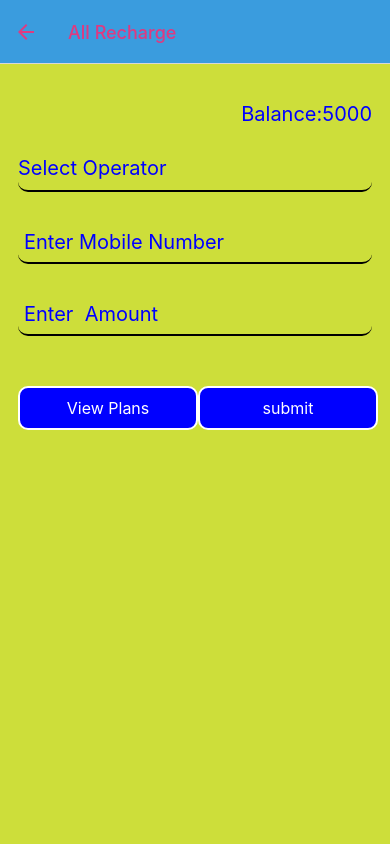
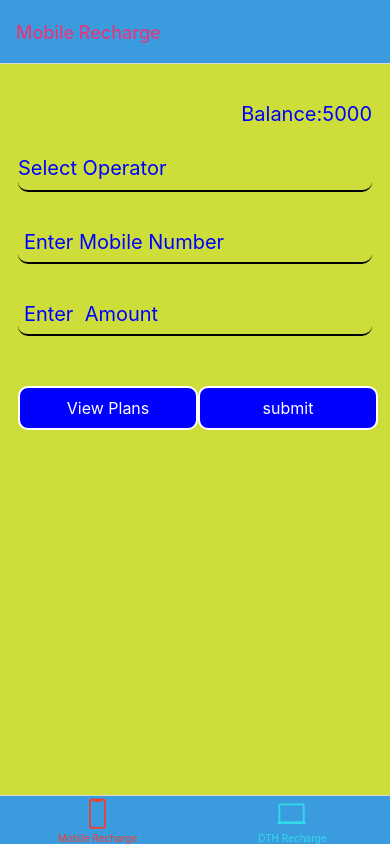
Before and after one commit to HariDeveloper1999/recharge-native, a React Native app: screen /Recharge in a window 390 px wide. Built offline with nearby package versions, Linux system fonts and the light colour scheme.

Commit message:
implimenting bottom tabs and dth recharge

```diff
--- a/App.js
+++ b/App.js
@@ -7,10 +7,36 @@ import Login from "./screens/Login";
 import Signup from "./screens/Signup";
 import Recharge from "./screens/Recharge";
 import Plans from './screens/Plans';
+import { createBottomTabNavigator } from '@react-navigation/bottom-tabs';
+import {Ionicons} from "@expo/vector-icons"
+
 
 
 export default function App() {
   const Stack=createNativeStackNavigator();
+  const Tab=createBottomTabNavigator();
+
+  const HandleBottomTabNavigator=()=>{
+    return(
+    <Tab.Navigator
+    screenOptions={{
+      contentStyle:{backgroundColor:"#cdde3a"},
+      headerStyle:{backgroundColor:'#3a9cde'},
+      headerTintColor:'#de3a81',
+      tabBarActiveTintColor:'#eb4034',
+      tabBarInactiveTintColor:'#34d8eb',
+      tabBarStyle: {
+        backgroundColor: '#3a9cde',
+      },
+
+    }}
+
+    >
+       <Tab.Screen  name="Mobile Recharge" component={Recharge} options={{tabBarIcon:({color,size})=><Ionicons name="phone-portrait-outline" color={color} size={30}/>}}/>
+       <Tab.Screen name="DTH Recharge" component={Recharge} options={{tabBarIcon:({color,size})=><Ionicons name="laptop-outline" color={color} size={30}/>}}/>
+    </Tab.Navigator>
+    )
+  }
 
   return (
     <>
@@ -27,7 +53,7 @@ export default function App() {
        >
            <Stack.Screen name="Login" component={Login} options={{title:"Login Here"}}/>
            <Stack.Screen name="Signup" component={Signup} options={{title:"Signup Here"}}/>
-           <Stack.Screen name="Recharge" component={Recharge} options={{title:"All Recharge"}}/>
+           <Stack.Screen name="Recharge" component={HandleBottomTabNavigator} options={{headerShown:false}}/>
            <Stack.Screen name="Plans" component={Plans} options={{title:"Recharge Plans"}}/>
        </Stack.Navigator>
        </NavigationContainer>
--- a/components/Input.js
+++ b/components/Input.js
@@ -19,8 +19,8 @@ export default function Input(props){
         <>
           {
             type == "password" &&
-            <Pressable style={styles.absStyle} onPress={iconHandler}>
-            <Ionicons name={isSecure ? "eye-off-outline" :"eye-outline"} size={30} />
+            <Pressable style={{position:'relative'}}  onPress={iconHandler}>
+            <Ionicons style={styles.absStyle} name={isSecure ? "eye-off-outline" :"eye-outline"} size={30} />
             </Pressable>
           }
         </>
@@ -42,9 +42,9 @@ const styles=StyleSheet.create({
 
   },
   absStyle:{
-    position:'relative',
+    position:'absolute',
     top:-40,
-    left:300,
+    left:330,
 
 
   }
--- a/components/dropDown.js
+++ b/components/dropDown.js
@@ -1,8 +1,7 @@
 import { View,TextInput, FlatList,StyleSheet,Text, Pressable, ScrollView } from "react-native";
-import { OPERATOR_DATA } from "../constants/data";
 import { useEffect, useState } from "react";
 
-export default function DropDown({data,placeholder,listActive,listActivehandler,pressHandler,selectedval}){
+export default function DropDown({listData,placeholder,listActive,listActivehandler,pressHandler,selectedval}){
 
    const[textValue,setTextValue]=useState("");
    const [filterData,setFilterData]=useState([])
@@ -11,7 +10,7 @@ export default function DropDown({data,placeholder,listActive,listActivehandler,
    useEffect(()=>{
       if(textValue.length > 0){
          let converrtedValue=textValue.toLowerCase();
-        let data= OPERATOR_DATA.filter((item)=>item.value.includes(converrtedValue))
+        let data= listData?.filter((item)=>item.value.includes(converrtedValue))
 
         setFilterData(data?.length > 0 && data)
 
@@ -65,7 +64,7 @@ return(
     <View style={styles.dataContainer} onPress={()=>{listActivehandler(false)}}>
       <TextInput value={textValue} onChangeText={changeHandler} style={styles.search}   placeholder={"Search"} />
         <FlatList
-           data={textValue.length > 0 && filterData?.length > 0 ? filterData : OPERATOR_DATA}
+           data={textValue.length > 0 && filterData?.length > 0 ? filterData :listData}
            keyExtractor={(item)=>item.id}
            renderItem={(item)=>renderItem(item)}
 
--- a/constants/data.js
+++ b/constants/data.js
@@ -44,6 +44,28 @@ export const OPERATOR_DATA=[
   }
 ]
 
+export const DTH_DATA=[
+  {
+    id:0,
+    label:"SUN DTH",
+    value:'sun dth'
+
+  },
+  {
+    id:1,
+    label:"Airtel DTH",
+    value:'airtel dth'
+
+  },
+  {
+    id:2,
+    label:"Videocon",
+    value:"videocon"
+
+  },
+
+]
+
 export const RECHARGE_PLANS=[
   {
     id:0,
--- a/package.json
+++ b/package.json
@@ -9,6 +9,7 @@
     "web": "expo start --web"
   },
   "dependencies": {
+    "@react-navigation/bottom-tabs": "^6.5.11",
     "@react-navigation/native-stack": "^6.9.17",
     "@react-navigation/stack": "^6.3.20",
     "expo": "~49.0.15",
--- a/screens/Recharge.js
+++ b/screens/Recharge.js
@@ -4,6 +4,7 @@ import { useEffect, useState } from "react"
 import Input from "../components/Input";
 import Btn from "../components/btn";
 import { Alert } from "react-native";
+import { OPERATOR_DATA, DTH_DATA } from "../constants/data";
 
 
 
@@ -17,7 +18,6 @@ export default function Recharge({route,navigation}){
     const [mobNum,setMobnum]=useState("");
     const [rechargeData,setrechargeData]=useState([]);
     const [bal,setBal]=useState(5000)
-
 
     const pressHandler=(value)=>{
         setSelectedVal(value)
@@ -44,7 +44,7 @@ export default function Recharge({route,navigation}){
             if(amountVal <= bal){
 
             Alert.alert(
-                `Your ${mobNum} Sim is Recharged Successfully`,
+                `Your ${mobNum} is Recharged Successfully`,
                  `You Recharged plan amount is ${amount || route?.params?.amount}`,
             )
 
@@ -99,7 +99,8 @@ export default function Recharge({route,navigation}){
 
     return(
         <>
-        <View style={styles.container}>
+        <View style={styles.bg} >
+          <View style={styles.container}>
             <View style={styles.balanceContainer}>
               <Text style={styles.balance}>Balance:{bal}</Text>
             </View>
@@ -110,11 +111,12 @@ export default function Recharge({route,navigation}){
         placeholder="Select Operator"
         listActive={listActive}
         listActivehandler={listActivehandler}
+        listData={route.name == "Mobile Recharge" ? OPERATOR_DATA:DTH_DATA}
       />
 
      <Input
       styleInput={styles.inputField}
-      placeholder="Enter Mobile Number"
+      placeholder={route.name == "Mobile Recharge"?"Enter Mobile Number":'Enter DTH Number'}
       changeHandler={mobHandler}
       keyboardType="numeric"
       value={mobNum}
@@ -151,10 +153,8 @@ export default function Recharge({route,navigation}){
 
 
 
-
-
       </View>
-    { rechargeData.length > 0 &&
+      { rechargeData.length > 0 &&
       <View style={styles.flatContainer}>
       <Text style={styles.rcgHead}>Recharge History</Text>
       <FlatList
@@ -167,16 +167,23 @@ export default function Recharge({route,navigation}){
       </View>
 }
 
+      </View>
+
+
       </>
     )
 }
 
 const styles=StyleSheet.create({
     container:{
-        flex:3,
+
         marginVertical:20,
         padding:18,
 
+    },
+    bg:{
+      flex:3,
+      backgroundColor:'#cdde3a'
     },
     balanceContainer:{
         flexDirection:'row',
```
Also changed, not shown: 1 other file (tests, documents, lock files or other folders).
